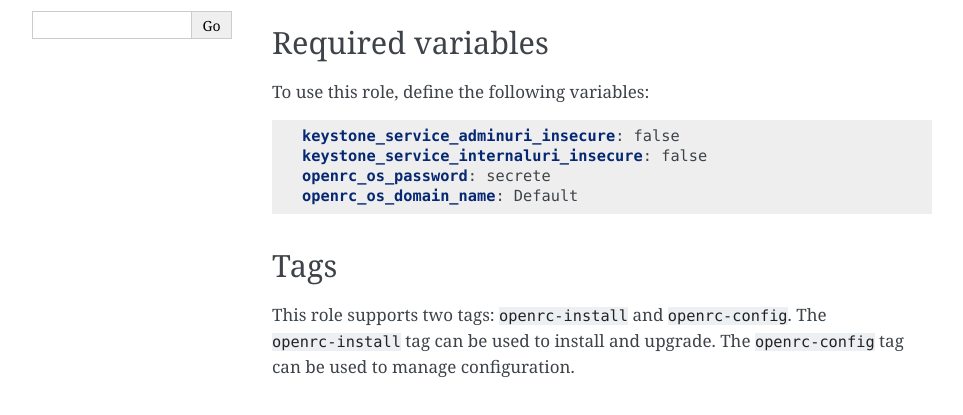
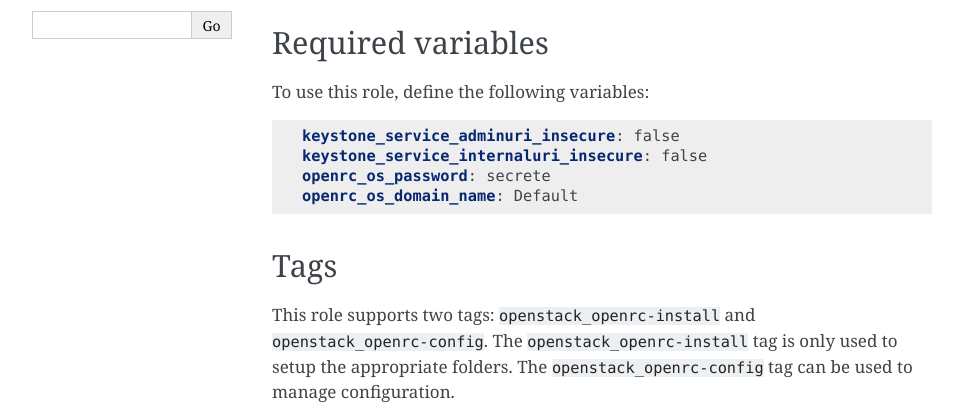
Before and after one commit to openstack/openstack-ansible-openstack_openrc, a Sphinx documentation site: the page built from doc/source/index.rst, in a window 1280 px wide. Shown: the part 342-757 px from the top of the page, without its empty margins (148-1111 px from the left). Built offline with Sphinx 7.4.7, drawn with Linux system fonts in a browser that asks for light colours; the version number could not be read and is left out.

Commit message:
Bring consistency to tags
We apply here our practices to have role_name-(config|install).

Change-Id: Ie8792d271efc6f023c2cf006b99ff89f83890774
(cherry picked from commit 41d71da4d991e1ad3b9a40042993fe317a60be6c)

```diff
--- a/doc/source/index.rst
+++ b/doc/source/index.rst
@@ -30,9 +30,10 @@ To use this role, define the following variables:
 Tags
 ~~~~
 
-This role supports two tags: ``openrc-install`` and ``openrc-config``.
-The ``openrc-install`` tag can be used to install and upgrade. The
-``openrc-config`` tag can be used to manage configuration.
+This role supports two tags: ``openstack_openrc-install`` and
+``openstack_openrc-config``.  The ``openstack_openrc-install`` tag is only
+used to setup the appropriate folders. The ``openstack_openrc-config`` tag
+can be used to manage configuration.
 
 
 Example playbook
```
Also changed, not shown: 1 other file.
